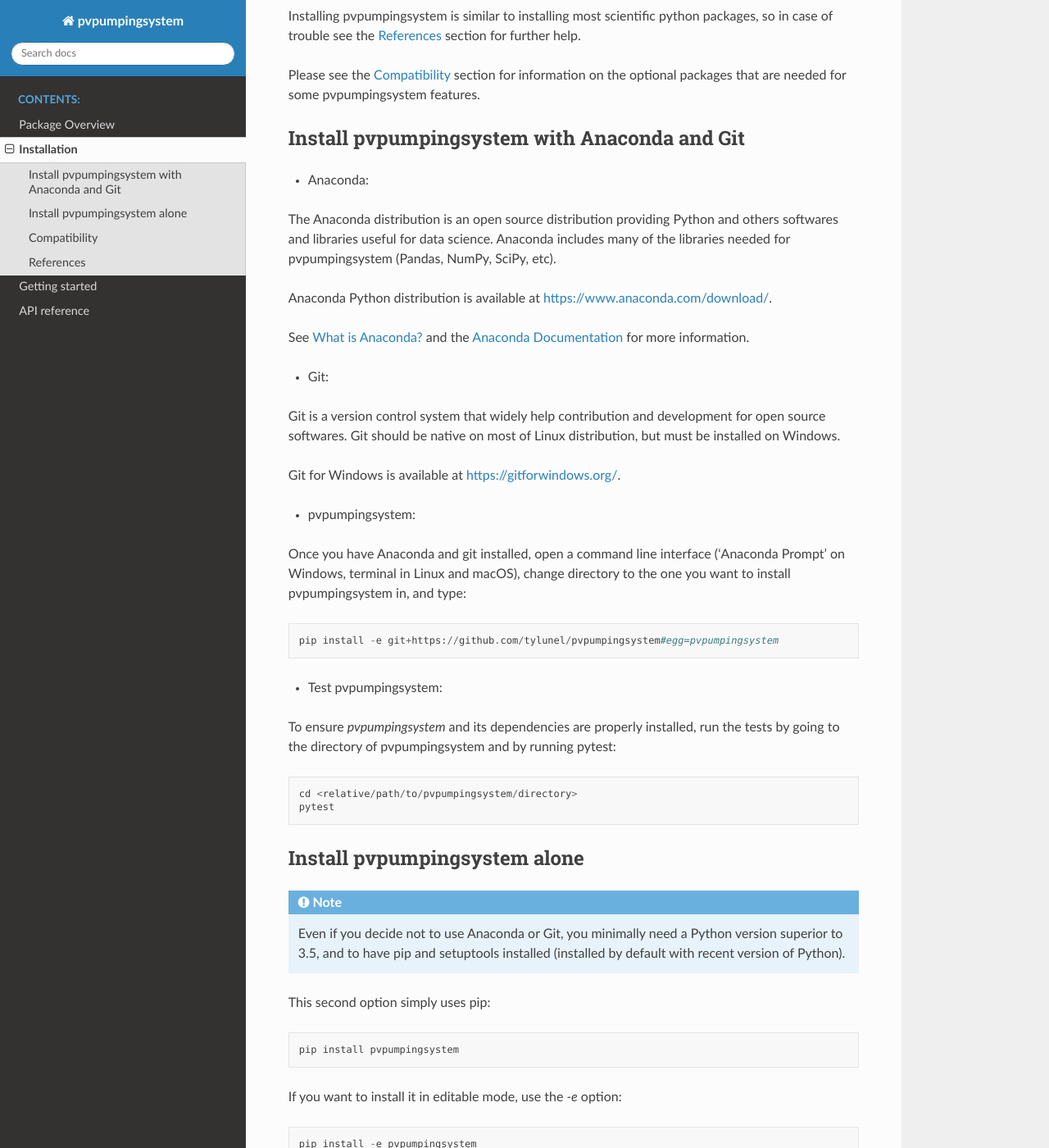
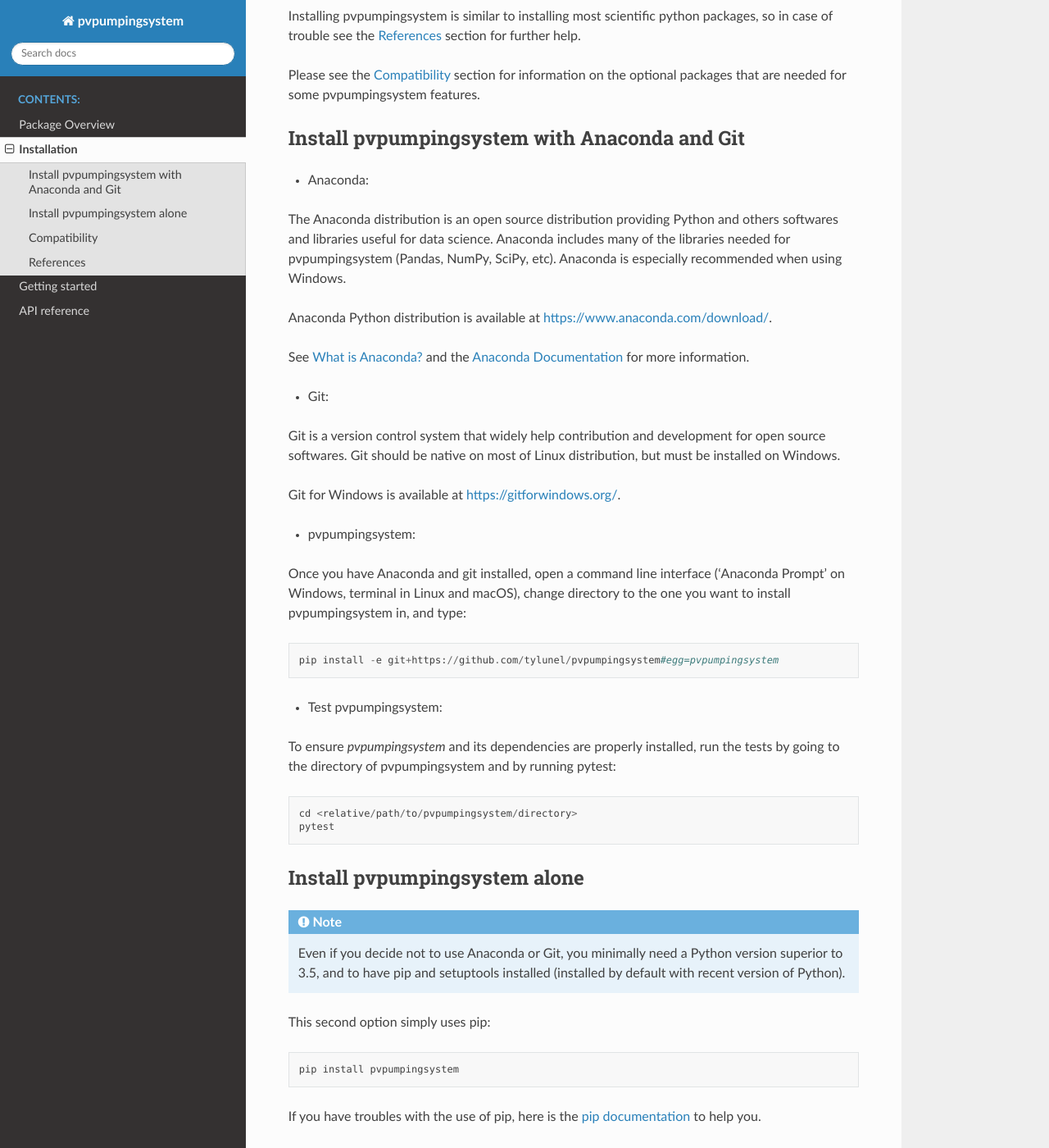
Before and after one commit to tylunel/pvpumpingsystem, a Sphinx documentation site: the page built from docs/source/installation.rst, in a window 1280 px wide and 1400 px high, scrolled down 392 px. Shown: the whole window at 82% size. Built offline with Sphinx 7.4.7 and the Read the Docs theme 2.0.0, drawn with Linux system fonts in a browser that asks for light colours; some of the changed text lies outside the part shown.

Commit message:
installation instructions modified
- instruction on installation from pip fixed

```diff
--- a/docs/source/installation.rst
+++ b/docs/source/installation.rst
@@ -31,6 +31,7 @@
 The Anaconda distribution is an open source distribution providing Python
 and others softwares and libraries useful for data science. Anaconda includes
 many of the libraries needed for pvpumpingsystem (Pandas, NumPy, SciPy, etc).
+Anaconda is especially recommended when using Windows.
 
 Anaconda Python distribution is available at `<https://www.anaconda.com/download/>`_.
 
@@ -84,24 +85,14 @@
     pip install pvpumpingsystem
 
 
-If you want to install it in editable mode, use the `-e` option::
-
-    pip install -e pvpumpingsystem
-
-
 If you have troubles with the use of pip, here is the
 `pip documentation <https://pip.pypa.io/en/stable/user_guide/#installing-packages>`_
 to help you.
 
+To ensure *pvpumpingsystem* and its dependencies are properly installed,
+you can consult the package information through pip::
 
-- Test pvpumpingsystem:
-
-To ensure *pvpumpingsystem* and its dependencies are properly installed,
-run the tests by going to the directory of pvpumpingsystem and by running
-pytest::
-
-    cd <relative/path/to/pvpumpingsystem/directory>
-    pytest
+    pip show pvpumpingsystem
 
 
 
```
